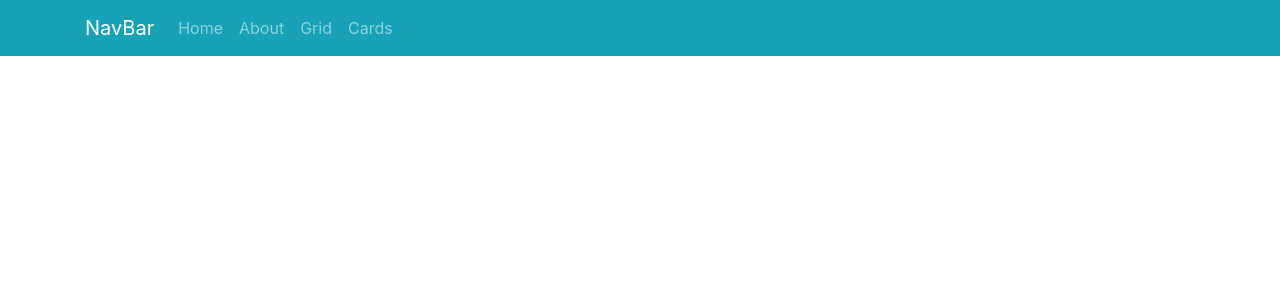
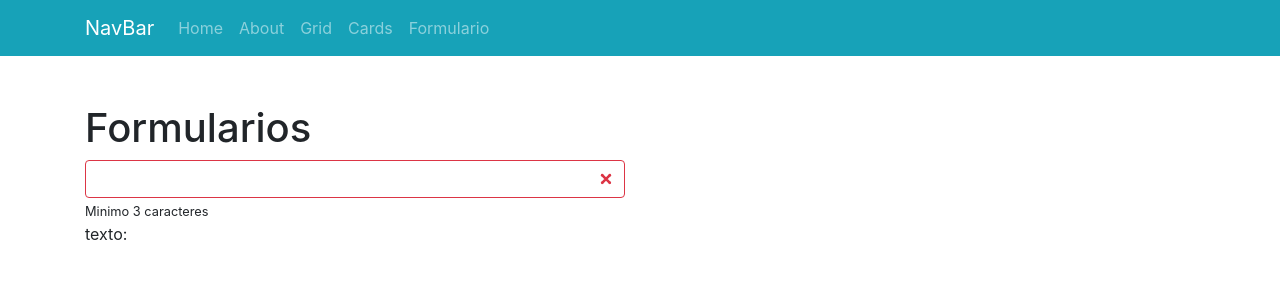
Before and after one commit to R3MYK/Vue-Practica-Bootstrap, a Vue app: page /form in a window 1280 px wide. Shown: the top 300 px of the page. Built offline with nearby package versions, Linux system fonts and the light colour scheme.

Commit message:
Commit Formulario input

```diff
--- a/src/App.vue
+++ b/src/App.vue
@@ -9,8 +9,9 @@
           <b-navbar-nav>
             <b-nav-item :to="{ name : 'home'}" exact>Home</b-nav-item>
             <b-nav-item :to="{ name : 'about'}">About</b-nav-item>
-            <b-nav-item :to="{name : 'grid'}">Grid</b-nav-item>
-            <b-nav-item :to="{name : 'cards'}">Cards</b-nav-item>
+            <b-nav-item :to="{ name : 'grid'}">Grid</b-nav-item>
+            <b-nav-item :to="{ name : 'cards'}">Cards</b-nav-item>
+            <b-nav-item :to="{ name : 'form'}">Formulario</b-nav-item>
           </b-navbar-nav>
         </b-collapse>
       </b-container>
--- a/src/router.js
+++ b/src/router.js
@@ -1,3 +1,4 @@
+/*jshint esversion: 6 */
 import Vue from 'vue'
 import Router from 'vue-router'
 import Home from './views/Home.vue'
@@ -30,6 +31,11 @@
       path: '/cards',
       name: 'cards',
       component: () => import( './views/Cards.vue')
+    },
+    {
+      path: '/form',
+      name: 'form',
+      component: () => import( './views/Formulario.vue')
     }
   ]
 })
--- /dev/null
+++ b/src/views/Formulario.vue
@@ -0,0 +1,34 @@
+<template>
+  <div class="mt-5">
+    <h1>Formularios</h1>
+
+    <form>
+      <b-row>
+        <b-col md="6">
+          <!--  satate cambia estilo del input con la función comprobar -->
+          <b-form-input type="text" v-model="texto" :state="comprobar" ></b-form-input>
+          <small>Minimo 3 caracteres</small>
+        </b-col>
+      </b-row>
+      <!-- number : Solo permite el ingreso de numeros -->
+
+    </form>
+    <p>texto: {{texto}} </p>
+  </div>
+</template>
+
+<script>
+export default {
+  name: "Form",
+  data() {
+    return {
+      texto: ''
+    };
+  },
+  computed: {
+    comprobar(){
+      return this.texto.length > 2 ? true : false
+    }
+  },
+}
+</script>
```
